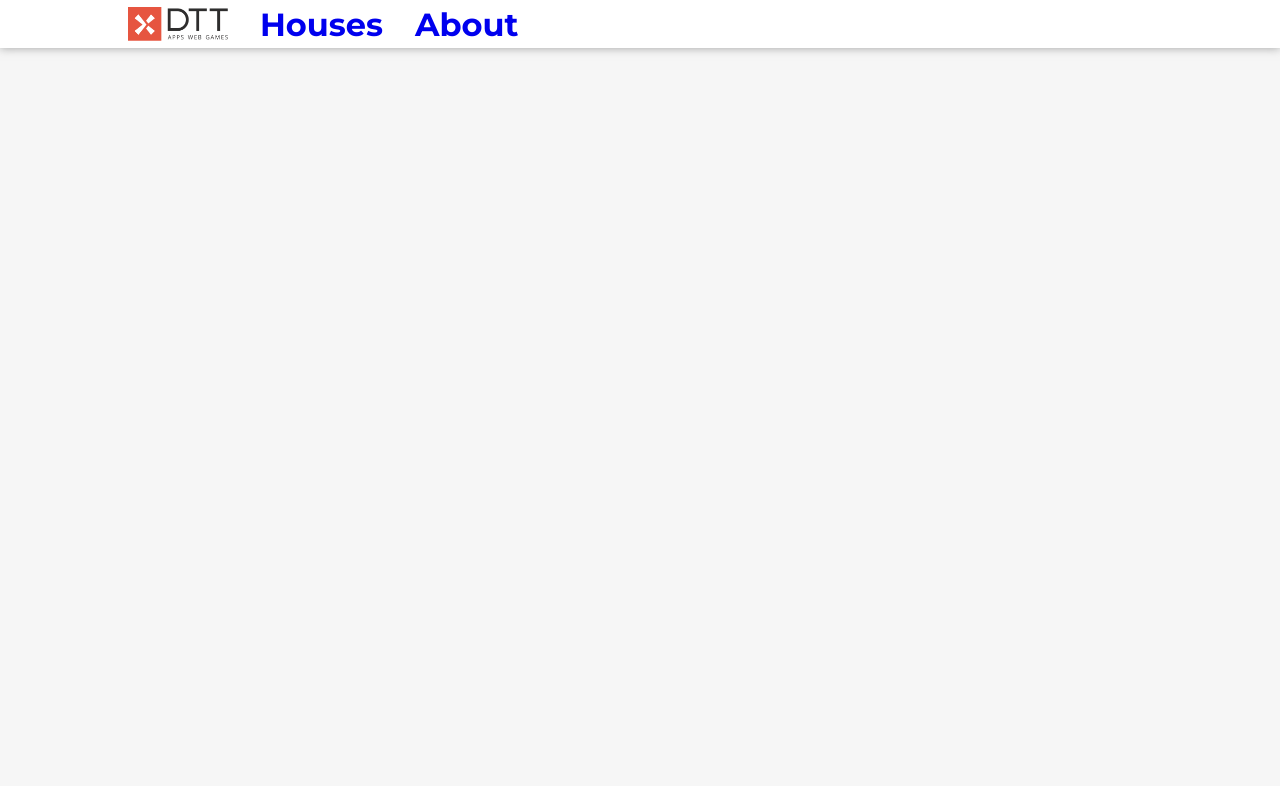
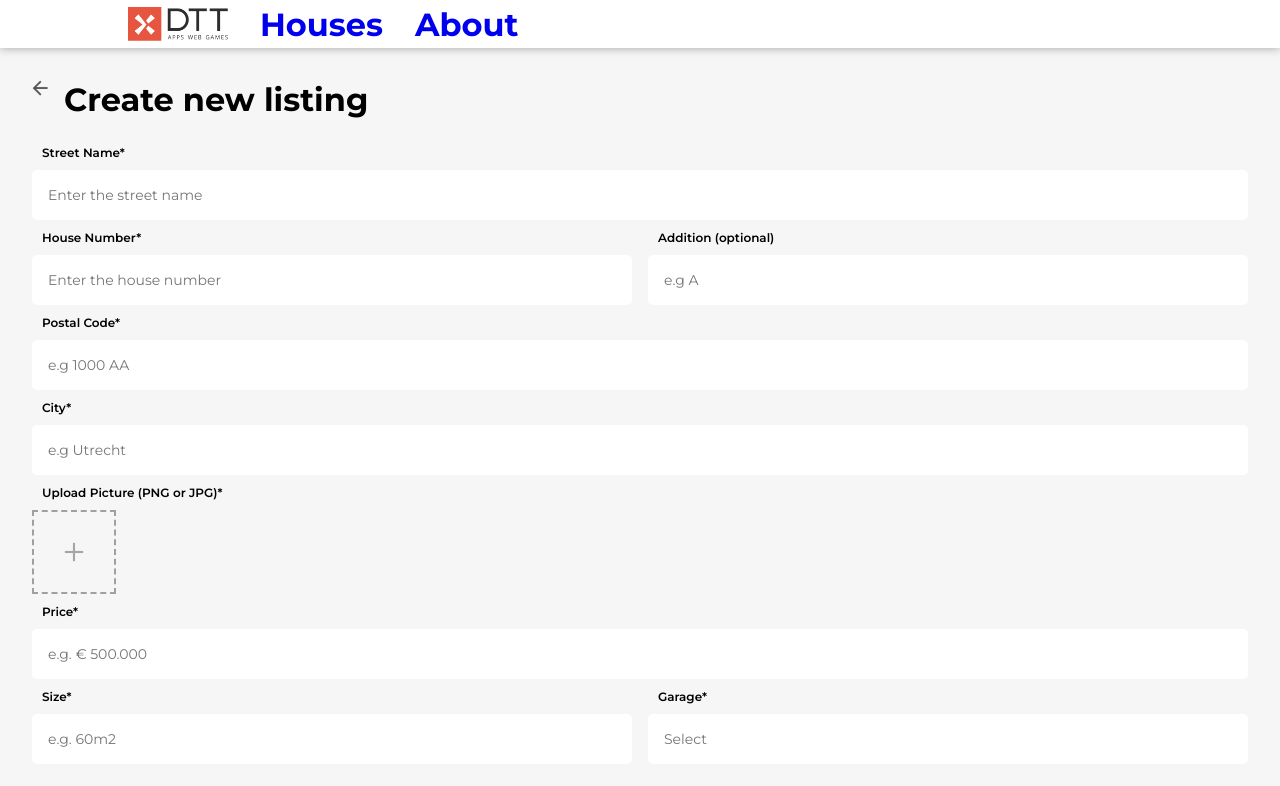
Before and after one commit to Chaveguapo/App-House-listing, a Vue app: page /edit-listing in a window 1280 px wide. Before the commit this address had no page. Shown: the top 786 px of the page. Built offline with nearby package versions, Linux system fonts and the light colour scheme.

Commit message:
Create a form

```diff
--- a/src/assets/main.css
+++ b/src/assets/main.css
@@ -8,6 +8,9 @@
   --color-primarytext: #000000;
   --color-secondarytext: #4a4b4c;
   --Color-hyperlink: #067bc2;
+
+  --ff-primary: 'Montserrat', sans-serif;
+  --ff-secondary: 'Open Sans', sans-serif;
 }
 
 h1,
@@ -37,20 +40,20 @@ body {
 } */
 
 h1 {
-  font-family: 'Montserrat', sans-serif;
+  font-family: var(--ff-primary);
   font-weight: bold;
   font-size: 15px;
 }
 
 h2 {
-  font-family: 'Montserrat', sans-serif;
+  font-family: var(--ff-primary);
   font-weight: 600;
   font-size: 14px;
   color: var(--color-secondarytext);
 }
 
 p {
-  font-family: 'Open Sans', sans-serif;
+  font-family: var(--ff-secondary);
   font-size: 12px;
   color: var(--color-secondarytext);
 }
@@ -63,14 +66,14 @@ body {
   font-size: 15px;
 }
 input {
-  font-family: 'Open Sans', sans-serif;
+  font-family: var(--ff-primary);
   font-weight: 400;
   font-size: 12px;
   color: var(--color-tertiarydarker);
 }
 
 .btn {
-  font-family: 'Montserrat', sans-serif;
+  font-family: var(--ff-primary);
   font-size: 12px;
   font-weight: 600;
 }
@@ -90,6 +93,17 @@ input {
   gap: 0.5rem;
   position: relative;
   right: 0;
+}
+
+.submit-button {
+  width: 100%;
+  height: 2rem;
+  border-radius: 5px;
+  border: none;
+  background-color: var(--color-primary);
+  color: var(--color-background);
+  font-family: var(--ff-primary);
+  font-weight: 600;
 }
 
 @media (min-width: 800px) {
--- a/src/components/AboutPage.vue
+++ b/src/components/AboutPage.vue
@@ -4,10 +4,24 @@
 
 
 <template>
-  <div>
-    HEY! IM ABOUT
+  <div class="container-about">
+    <h1>About</h1>
+    <h2>About DTT Real Estate</h2>
+    <p>Lorem ipsum dolor sit amet, consectetur adipiscing elit, sed do eiusmod tempor incididunt ut labore et dolore
+      magna aliqua. Ut enim ad minim veniam, quis nostrud exercitation ullamco laboris nisi ut aliquip ex ea commodo
+      consequat. Duis aute irure dolor in reprehenderit in voluptate velit esse cillum dolore eu fugiat nulla pariatur.
+      Excepteur sint occaecat cupidatat non proident, sunt in culpa qui officia deserunt mollit anim id est laborum.
+    </p>
   </div>
 </template>
 
 
-<style lang="scss" scoped></style>
+<style lang="scss" scoped>
+.container-about {
+  display: flex;
+  flex-direction: column;
+  gap: 2rem;
+  justify-content: center;
+  padding: 2rem;
+}
+</style>
--- /dev/null
+++ b/src/components/EditListing.vue
@@ -0,0 +1,187 @@
+<script setup>
+
+</script>
+
+
+<template>
+    <div>
+        <!--Property details -->
+        <form class="container-form-field">
+            <div class="title-create-new">
+                <img class="back_button" src="../assets/ic_back_grey@3x.png"
+                    onclick="window.history.go(-1); return false;">
+                <h1>Create new listing</h1>
+            </div>
+
+
+            <div class="form-field">
+                <label class="form-label" for="streetName">Street Name*</label>
+                <input type="text" id="streetName" placeholder="Enter the street name" class="form-input" required>
+            </div>
+            <div class="form-row">
+                <div class="form-field">
+                    <label class="form-label" for="houseNumber">House Number*</label>
+                    <input type="text" id="houseNumber" placeholder="Enter the house number" class="form-input"
+                        required>
+                </div>
+                <div class="form-field">
+                    <label class="form-label" for="addition">Addition (optional)</label>
+                    <input type="text" id="addition" placeholder="e.g A" class="form-input" required>
+                </div>
+            </div>
+
+
+            <div class="form-field">
+                <label class="form-label" for="postalCode">Postal Code*</label>
+                <input type="text" id="postalCode" placeholder="e.g 1000 AA" class="form-input" required>
+            </div>
+            <div class="form-field">
+                <label class="form-label" for="city">City*</label>
+                <input type="text" id="city" placeholder="e.g Utrecht" class="form-input" required>
+            </div>
+
+            <!-- Upload pic -->
+
+            <div class="form-field">
+                <label class="form-label" for="uploadPicture">Upload Picture (PNG or JPG)*</label>
+
+                <div class="uploadPicture">
+                    <img src="../assets/ic_plus_grey@3x.png">
+                </div>
+            </div>
+
+            <!--Property details -->
+
+            <div class="form-field">
+                <label class="form-label" for="price">Price*</label>
+                <input type="text" inputmode="numeric" id="price" placeholder="e.g. € 500.000 " class="form-input"
+                    required>
+            </div>
+            <div class="form-row">
+                <div class="form-field">
+                    <label class="form-label" for="size">Size*</label>
+                    <input type="text" inputmode="numeric" id="size" placeholder="e.g. 60m2" class="form-input"
+                        required>
+                </div>
+                <div class="form-field">
+                    <label class="form-label" for="garage">Garage*</label>
+                    <input type="text" id="garage" placeholder="Select" class="form-input" required>
+                </div>
+            </div>
+            <div class="form-row">
+                <div class="form-field">
+                    <label class="form-label" for="bedrooms">Bedrooms*</label>
+                    <input type="text" inputmode="numeric" id="bedrooms" placeholder="Enter amount" class="form-input"
+                        required>
+                </div>
+                <div class="form-field">
+                    <label class="form-label" for="bathrooms">Bathrooms*</label>
+                    <input type="text" inputmode="numeric" id="bathrooms" placeholder="Enter amount" class="form-input"
+                        required>
+                </div>
+            </div>
+            <div class="form-field">
+                <label class="form-label" for="construction-date">Construction date*</label>
+                <input type="number" inputmode="numeric" id="construction_date" placeholder="e.g. 1990"
+                    class="form-input" required>
+            </div>
+            <div class="form-field">
+                <label class="form-label" for="description">Description*</label>
+                <input type="" id="description" placeholder="Enter description" class="form-textarea" required>
+            </div>
+            <button class="submit-button form-submit"> POST</button>
+        </form>
+
+    </div>
+
+
+
+</template>
+
+
+<style lang="scss" scoped>
+.container-form-field {
+    padding: 0 2rem;
+    box-sizing: border-box;
+}
+
+//-------Box that have header of new listing
+.title-create-new {
+    display: flex;
+    flex-direction: row;
+    justify-content: start;
+    gap: 1rem;
+    padding-top: 2rem;
+    padding-bottom: 1rem;
+
+}
+
+.back_button {
+    position: relative;
+    z-index: 100;
+    width: auto;
+    height: 1rem;
+}
+
+//---------form styles
+.form-row {
+    display: flex;
+    gap: 1rem
+}
+
+.form-field {
+    width: 100%;
+    font-size: 12px;
+    font-weight: 600;
+}
+
+.form-label {
+    display: block;
+    padding: 10px
+}
+
+//Properties of the input (form-textarea,form-select)
+.form-input,
+.form-textarea,
+.form-select {
+    width: inherit;
+    color: var(--color-secondary);
+    padding: 1rem;
+    box-sizing: border-box;
+    border-radius: 5px;
+    border: none;
+
+
+}
+
+.form-submit {
+    background-color: var(--color-primary);
+    color: white;
+    padding: 10px 20px;
+    border: none;
+    border-radius: 4px;
+    cursor: pointer;
+}
+
+.form-submit:hover {
+    background-color: var(--color-secondary);
+}
+
+
+
+.uploadPicture {
+    width: 80px;
+    height: 80px;
+    border: dashed 2px var(--color-secondary);
+    opacity: 50%;
+    display: flex;
+    justify-content: center;
+}
+
+
+.uploadPicture img {
+    align-self: center;
+    width: 20px;
+    height: 20px;
+}
+</style>
--- a/src/components/HouseDetail.vue
+++ b/src/components/HouseDetail.vue
@@ -44,13 +44,18 @@ getListingDetails("")
     <div v-if="houseListing.id" class="container_detail">
 
         <img class="back_button" src="../assets/ic_back_white@3x.png" onclick="window.history.go(-1); return false;">
+
         <div class="back_to_overview" onclick="window.history.go(-1); return false;">
+
             <img src="../assets/ic_back_grey@3x.png">
+
             <h2>Back to overview</h2>
         </div>
 
         <div v-if="!houseListing.madeByMe" class="iconsActionListing">
-            <img src="../components/icons/ic_edit_white@3x.png" />
+            <RouterLink style="text-decoration: none;" to='/edit-listing'>
+                <img src="../components/icons/ic_edit_white@3x.png" />
+            </RouterLink>
             <img src="../components/icons/ic_delete_white@3x.png" />
         </div>
         <img class="image_detail" src="../assets/img-placeholder.png">
@@ -59,7 +64,10 @@ getListingDetails("")
         <!-- Card info of the property -->
         <div class="card_detail">
             <div v-if="!houseListing.madeByMe" class="iconsActionListing_Desk">
-                <img src="../components/icons/ic_edit@3x.png" />
+                <RouterLink style="text-decoration: none;" to='/edit-listing'>
+                    <img src="../components/icons/ic_edit@3x.png" />
+                </RouterLink>
+
                 <img src="../components/icons/ic_delete@3x.png" />
             </div>
             <div>
--- a/src/components/HousesListings.vue
+++ b/src/components/HousesListings.vue
@@ -71,6 +71,8 @@ const sort_list = (orderBy) => {
 
 
 
+
+
 </script>
 
 
@@ -78,7 +80,9 @@ const sort_list = (orderBy) => {
 <template>
   <div class="container_houses-listings">
     <section class="search_container">
+
       <img class="add_listing" src="../assets/Add.png">
+
       <h1>Houses</h1>
 
 
--- a/src/router/index.js
+++ b/src/router/index.js
@@ -2,6 +2,7 @@ import { createRouter, createWebHistory } from 'vue-router'
 import HousesListings from '../components/HousesListings.vue'
 import AboutPage from '../components/AboutPage.vue'
 import HouseDetail from '@/components/HouseDetail.vue'
+import EditListing from '@/components/EditListing.vue'
 
 const router = createRouter({
   history: createWebHistory(import.meta.env.BASE_URL),
@@ -23,6 +24,12 @@ const router = createRouter({
       path: '/house-detail',
       name: 'house-detail',
       component: HouseDetail
+    },
+
+    {
+      path: '/edit-listing',
+      name: 'edit-listing',
+      component: EditListing
     }
   ]
 })
--- a/src/stores/PropertyStore.js
+++ b/src/stores/PropertyStore.js
@@ -1,4 +1,4 @@
-import { ref, computed } from 'vue'
+import { ref } from 'vue'
 import { defineStore } from 'pinia'
 
 export const usePropertyDetailStore = defineStore('propertyDetails', () => {
```
